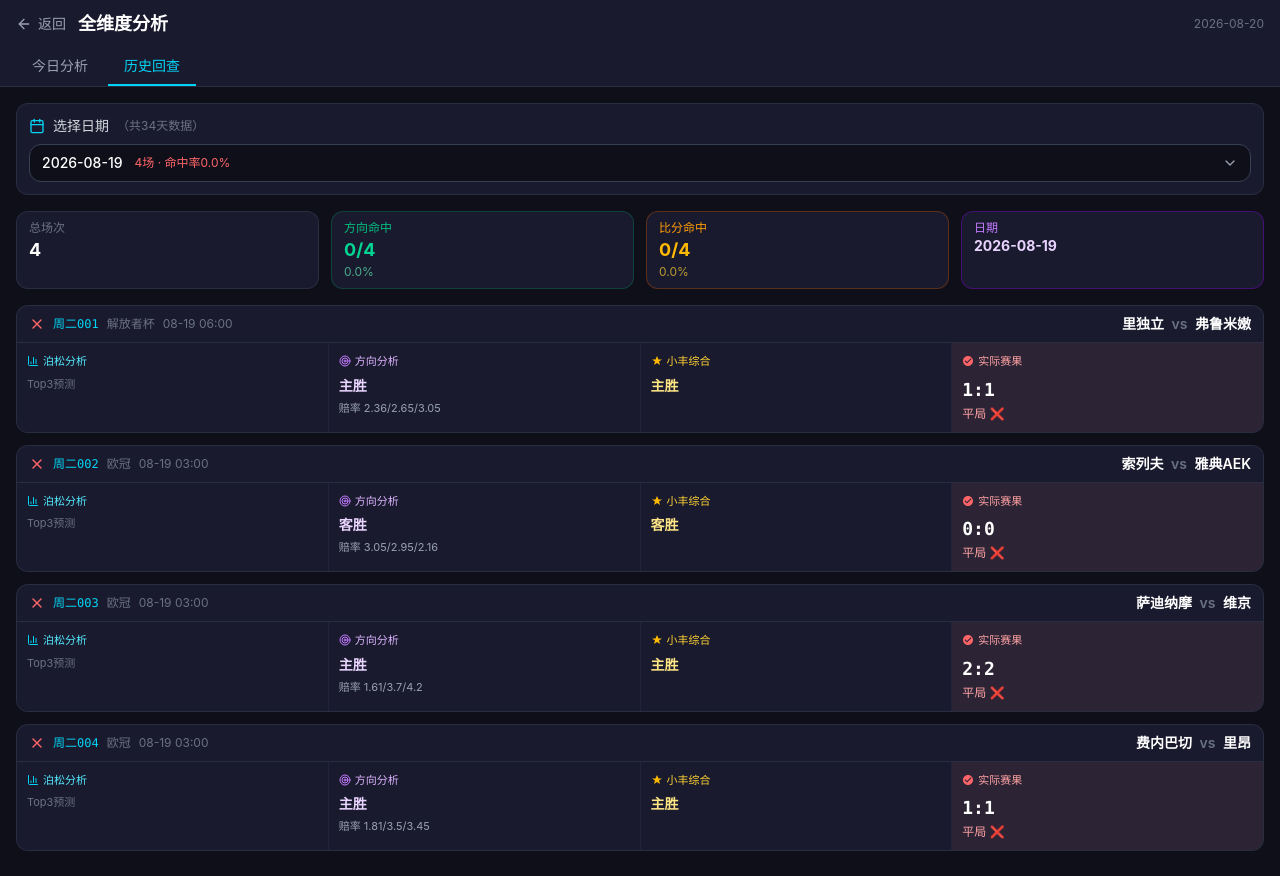
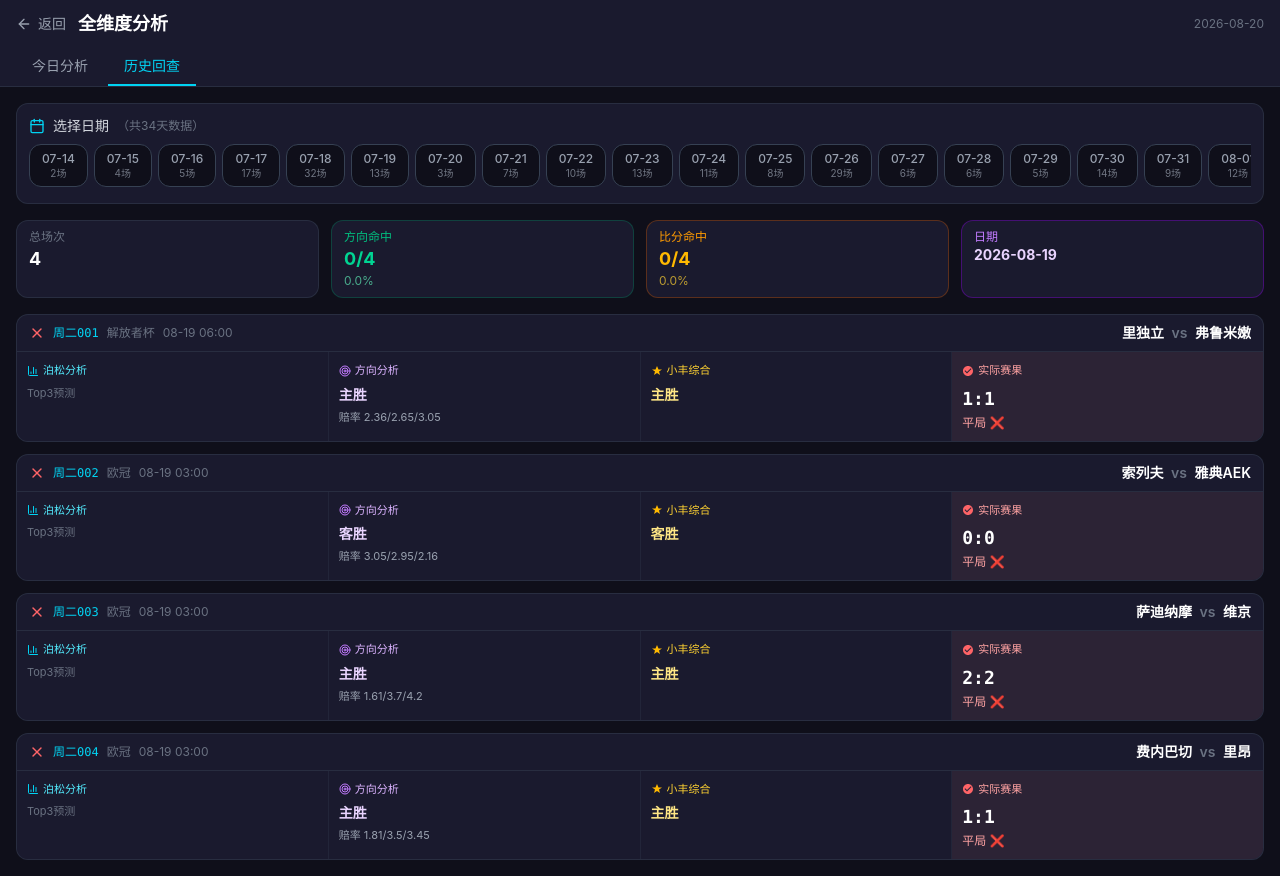
Before and after one commit to wangdinghe1215/jinqiu-zhisuan, a Next.js app: page /analysis in a window 1280 px wide. Both pictures are taken after a click on the button "历史回查". Built offline with nearby package versions, Linux system fonts and the light colour scheme; a web font is replaced by a local one.

Commit message:
feat(analysis): 泊松SPF概率/V4.2黄金比分/小丰颜色标识/历史回查最新日期

```diff
--- a/src/app/analysis/page.tsx
+++ b/src/app/analysis/page.tsx
@@ -1,6 +1,6 @@
 "use client";
 
-import { useState, useEffect, useMemo, useRef } from "react";
+import { useState, useEffect, useMemo } from "react";
 import { useRouter } from "next/navigation";
 import { ArrowLeft, RefreshCw, Calendar, BarChart3, TrendingUp, Target, AlertTriangle, Check, X, ChevronDown, ChevronUp } from "lucide-react";
 
@@ -58,6 +58,7 @@ interface TodayMatch {
     lambda_h: number;
     lambda_a: number;
     top3: PoissonTop[];
+    spf_prob?: { home: number; draw: number; away: number };
   };
   v42: V42Data;
   bizhongge_v2: BizhonggeV2Data;
@@ -152,13 +153,9 @@ export default function AnalysisPage() {
         setTodayData(t);
         if (hRes.ok) {
           const h = await hRes.json();
-          // 按日期降序排列（最新在前）
-          if (h.days && Array.isArray(h.days)) {
-            h.days.sort((a: any, b: any) => (b.date || "").localeCompare(a.date || ""));
-          }
           setHistoryData(h);
           if (h.days && h.days.length > 0) {
-            setSelectedDate(h.days[0].date);
+            setSelectedDate(h.days[h.days.length - 1].date);
           }
         }
       } catch (e: any) {
@@ -369,7 +366,7 @@ function TodayMatchCard({ match, expanded, onToggleBzg }: { match: TodayMatch; e
   const bzgDominant = bv2 ? (
     bv2.home_win.win_pct >= bv2.draw.draw_pct && bv2.home_win.win_pct >= bv2.away_win.lose_pct ? "home_win" :
     bv2.draw.draw_pct >= bv2.away_win.lose_pct ? "draw" : "away_win"
-  ) : null;
+  ) : "home_win";
   const bzgDominantPct = bv2 && bzgDominant ? (
     bzgDominant === "home_win" ? bv2.home_win.win_pct :
     bzgDominant === "draw" ? bv2.draw.draw_pct : bv2.away_win.lose_pct
@@ -406,7 +403,7 @@ function TodayMatchCard({ match, expanded, onToggleBzg }: { match: TodayMatch; e
           <div className="text-xs text-gray-400 mb-1.5">
             预期进球 <span className="text-cyan-300 font-mono">λ={match.poisson.lambda_h}</span> vs <span className="text-cyan-300 font-mono">{match.poisson.lambda_a}</span>
           </div>
-          <div className="space-y-1">
+          <div className="space-y-1 mb-2">
             <div className="text-xs text-gray-500">Top3预测</div>
             {match.poisson.top3.map((t, i) => (
               <div key={i} className="flex items-center justify-between text-xs">
@@ -415,6 +412,25 @@ function TodayMatchCard({ match, expanded, onToggleBzg }: { match: TodayMatch; e
               </div>
             ))}
           </div>
+          {match.poisson.spf_prob && (match.poisson.spf_prob.home > 0 || match.poisson.spf_prob.draw > 0 || match.poisson.spf_prob.away > 0) && (() => {
+            const sp = match.poisson.spf_prob;
+            const maxP = Math.max(sp.home, sp.draw, sp.away);
+            const spfRec = maxP === sp.home ? "主胜" : maxP === sp.away ? "客胜" : "平局";
+            const recColor = spfRec === "主胜" ? "text-red-400" : spfRec === "客胜" ? "text-blue-400" : "text-amber-400";
+            return (
+              <div className="pt-1.5 border-t border-gray-700/50">
+                <div className="text-[10px] text-gray-500 mb-1">胜平负概率</div>
+                <div className="flex items-center gap-1 text-[10px] mb-1">
+                  <span className="text-red-400">胜{sp.home}%</span>
+                  <span className="text-amber-400">平{sp.draw}%</span>
+                  <span className="text-blue-400">负{sp.away}%</span>
+                </div>
+                <div className="text-[10px]">
+                  推荐: <span className={`font-semibold ${recColor}`}>{spfRec}</span>
+                </div>
+              </div>
+            );
+          })()}
         </div>
 
         {/* V4.2 */}
@@ -423,18 +439,35 @@ function TodayMatchCard({ match, expanded, onToggleBzg }: { match: TodayMatch; e
             <Target className="w-3.5 h-3.5 text-purple-400" />
             <span className="text-xs font-medium text-purple-300">V4.2分析</span>
           </div>
-          <div className="flex items-center gap-1.5 mb-1.5">
-            <span className="text-sm font-semibold text-purple-200">{match.v42.direction}</span>
+          <div className="flex items-center gap-1.5 mb-1">
+            <span className={`text-sm font-semibold ${match.v42.direction === "主胜" ? "text-red-300" : match.v42.direction === "客胜" ? "text-blue-300" : match.v42.direction === "平局" ? "text-amber-300" : "text-purple-200"}`}>
+              {match.v42.direction}
+            </span>
             <span className={`text-[10px] px-1.5 py-0.5 rounded border ${starColors[match.v42.star_name] || "text-gray-400 border-gray-600"}`}>
               {match.v42.star_name}
             </span>
           </div>
+          <div className="text-[10px] text-gray-500 mb-1">
+            胜平负推荐: <span className={`font-medium ${match.v42.direction === "主胜" ? "text-red-400" : match.v42.direction === "客胜" ? "text-blue-400" : match.v42.direction === "平局" ? "text-amber-400" : "text-gray-400"}`}>{match.v42.direction}</span>
+          </div>
           <div className="text-xs text-gray-400 mb-1">
             让球方向: <span className="text-purple-300">{match.v42.rspf_direction}</span>
           </div>
-          <div className="text-xs text-gray-500">
+          <div className="text-xs text-gray-500 mb-1.5">
             返还率: <span className="text-gray-300">{(match.v42.rv * 100).toFixed(1)}%</span>
           </div>
+          {match.v42.golden_scores && match.v42.golden_scores.length > 0 && (
+            <>
+              <div className="text-[10px] text-gray-500 mb-0.5">🏆 黄金比分</div>
+              <div className="flex gap-1.5 flex-wrap">
+                {match.v42.golden_scores.map((s, i) => (
+                  <span key={i} className="text-[10px] font-mono px-1.5 py-0.5 rounded bg-cyan-900/30 text-cyan-300 border border-cyan-600/50">
+                    {s}
+                  </span>
+                ))}
+              </div>
+            </>
+          )}
         </div>
 
         {/* 必中哥V2 · 刻舟求剑 */}
@@ -484,7 +517,7 @@ function TodayMatchCard({ match, expanded, onToggleBzg }: { match: TodayMatch; e
               </button>
               {expanded && bzgDominantTop5.length > 0 && (
                 <div className="mt-1.5 pt-1.5 border-t border-gray-700/50 space-y-0.5">
-                  <div className="text-[10px] text-gray-500 mb-1">{bzgDominant && bzgDominantLabel[bzgDominant]}方向 · 查史{bv2[bzgDominant as keyof typeof bv2]?.total || 0}场</div>
+                  <div className="text-[10px] text-gray-500 mb-1">{bzgDominantLabel[bzgDominant!]}方向 · 查史{bv2[bzgDominant]?.total || 0}场</div>
                   {bzgDominantTop5.map(([score, count], i) => (
                     <div key={i} className="flex items-center justify-between text-[10px]">
                       <span className="font-mono text-orange-300">{score}</span>
@@ -510,25 +543,16 @@ function TodayMatchCard({ match, expanded, onToggleBzg }: { match: TodayMatch; e
               信心{match.xiaofeng.confidence}
             </span>
           </div>
-          <div className="text-sm font-semibold text-amber-200 mb-1.5">{match.xiaofeng.direction}</div>
+          <div className="text-[10px] text-gray-500 mb-0.5">胜平负推荐</div>
+          <div className={`text-sm font-semibold mb-1.5 ${match.xiaofeng.direction === "主胜" ? "text-red-300" : match.xiaofeng.direction === "客胜" ? "text-blue-300" : match.xiaofeng.direction === "平局" ? "text-amber-300" : "text-gray-400"}`}>
+            {match.xiaofeng.direction}
+          </div>
           {match.xiaofeng.top_scores && match.xiaofeng.top_scores.length > 0 && (
             <>
               <div className="text-xs text-gray-500 mb-1">推荐比分</div>
               <div className="flex gap-1.5 flex-wrap">
                 {match.xiaofeng.top_scores.map((s, i) => (
                   <span key={i} className="text-xs font-mono px-2 py-0.5 rounded bg-amber-900/30 text-amber-300 border border-amber-700/40">
-                    {s}
-                  </span>
-                ))}
-              </div>
-            </>
-          )}
-          {match.v42.golden_scores && match.v42.golden_scores.length > 0 && (
-            <>
-              <div className="text-[10px] text-gray-500 mt-1.5 mb-1">黄金比分</div>
-              <div className="flex gap-1 flex-wrap">
-                {match.v42.golden_scores.map((s, i) => (
-                  <span key={i} className="text-[10px] font-mono px-1.5 py-0.5 rounded bg-cyan-900/20 text-cyan-300 border border-cyan-700/30">
                     {s}
                   </span>
                 ))}
@@ -553,20 +577,6 @@ function HistoryTab({
   onSelectDate: (d: string) => void;
   selectedDay: HistoryDay | null;
 }) {
-  const [dropdownOpen, setDropdownOpen] = useState(false);
-  const dropdownRef = useRef<HTMLDivElement>(null);
-
-  // 点击外部关闭下拉
-  useEffect(() => {
-    const handleClickOutside = (e: MouseEvent) => {
-      if (dropdownRef.current && !dropdownRef.current.contains(e.target as Node)) {
-        setDropdownOpen(false);
-      }
-    };
-    document.addEventListener("mousedown", handleClickOutside);
-    return () => document.removeEventListener("mousedown", handleClickOutside);
-  }, []);
-
   // 简单统计
   const dayStats = useMemo(() => {
     if (!selectedDay) return { total: 0, dirHits: 0, dirRate: "0%", scoreHits: 0, scoreRate: "0%" };
@@ -583,67 +593,30 @@ function HistoryTab({
     };
   }, [selectedDay]);
 
-  const getDayRateColor = (d: HistoryDay) => {
-    const matches = d.matches || [];
-    if (matches.length === 0) return "text-gray-500";
-    const hits = matches.filter(m => m.direction_hit).length;
-    const rate = hits / matches.length;
-    if (rate >= 0.6) return "text-emerald-400";
-    if (rate >= 0.3) return "text-amber-400";
-    return "text-red-400";
-  };
-
   return (
     <div className="space-y-4">
-      {/* 日期选择 - 下拉列表 */}
+      {/* 日期选择 */}
       <div className="bg-[#1a1a2e] border border-gray-700/50 rounded-lg p-3">
         <div className="flex items-center gap-2 mb-2">
           <Calendar className="w-4 h-4 text-cyan-400" />
           <span className="text-sm font-medium text-gray-300">选择日期</span>
           <span className="text-xs text-gray-500">（共{days.length}天数据）</span>
         </div>
-        <div className="relative" ref={dropdownRef}>
-          <button
-            onClick={() => setDropdownOpen(!dropdownOpen)}
-            className="w-full flex items-center justify-between px-3 py-2 bg-[#0f0f1a] border border-gray-700 rounded-lg hover:border-cyan-500/50 transition-colors"
-          >
-            <div className="flex items-center gap-3">
-              <span className="text-sm font-medium text-white">{selectedDate}</span>
-              {selectedDay && (
-                <span className={`text-xs ${getDayRateColor(selectedDay)}`}>
-                  {selectedDay.matches?.length || 0}场 · 命中率{dayStats.dirRate}
-                </span>
-              )}
-            </div>
-            <ChevronDown className={`w-4 h-4 text-gray-400 transition-transform ${dropdownOpen ? "rotate-180" : ""}`} />
-          </button>
-          {dropdownOpen && (
-            <div className="absolute top-full left-0 right-0 mt-1 max-h-64 overflow-y-auto bg-[#16213e] border border-gray-700 rounded-lg shadow-xl z-50">
-              {days.map((d, i) => {
-                const matches = d.matches || [];
-                const hits = matches.filter(m => m.direction_hit).length;
-                const rate = matches.length > 0 ? ((hits / matches.length) * 100).toFixed(1) + "%" : "-";
-                const isSelected = selectedDate === d.date;
-                const colorCls = getDayRateColor(d);
-                return (
-                  <button
-                    key={d.date || i}
-                    onClick={() => { onSelectDate(d.date); setDropdownOpen(false); }}
-                    className={`w-full flex items-center justify-between px-3 py-2 text-sm transition-colors ${
-                      isSelected
-                        ? "bg-cyan-500/20 text-cyan-200"
-                        : "text-gray-300 hover:bg-white/5"
-                    }`}
-                  >
-                    <span className="font-mono">{d.date}</span>
-                    <span className={`text-xs ${colorCls}`}>
-                      {matches.length}场 · {hits}中 · {rate}
-                    </span>
-                  </button>
-                );
-              })}
-            </div>
-          )}
+        <div className="flex gap-1.5 overflow-x-auto pb-1">
+          {days.map((d, i) => (
+            <button
+              key={d.date || i}
+              onClick={() => onSelectDate(d.date)}
+              className={`shrink-0 px-3 py-1.5 text-xs rounded-lg border transition-colors ${
+                selectedDate === d.date
+                  ? "bg-cyan-500/20 border-cyan-500/60 text-cyan-300"
+                  : "bg-[#0f0f1a] border-gray-700 text-gray-400 hover:text-white"
+              }`}
+            >
+              <div className="font-medium">{d.date?.slice(5)}</div>
+              <div className="text-[10px] opacity-70">{d.matches?.length || 0}场</div>
+            </button>
+          ))}
         </div>
       </div>
 
```
